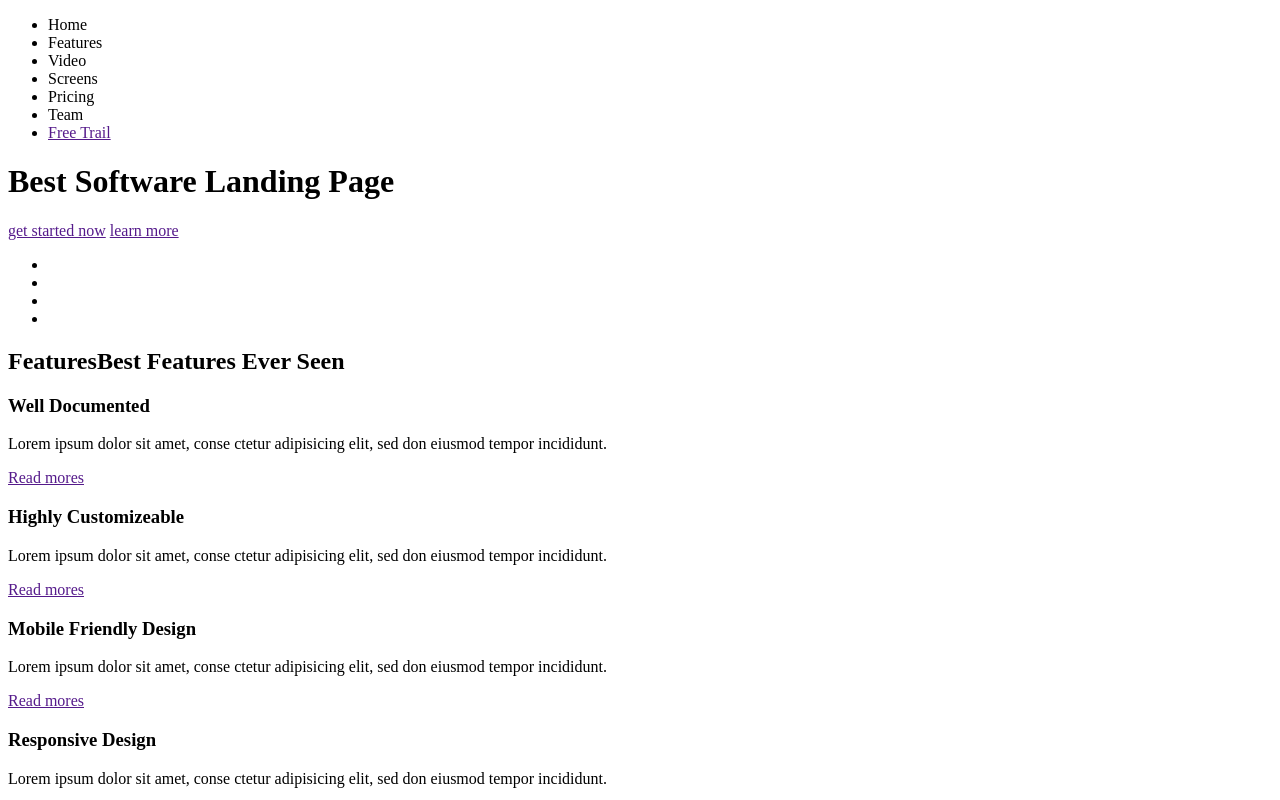
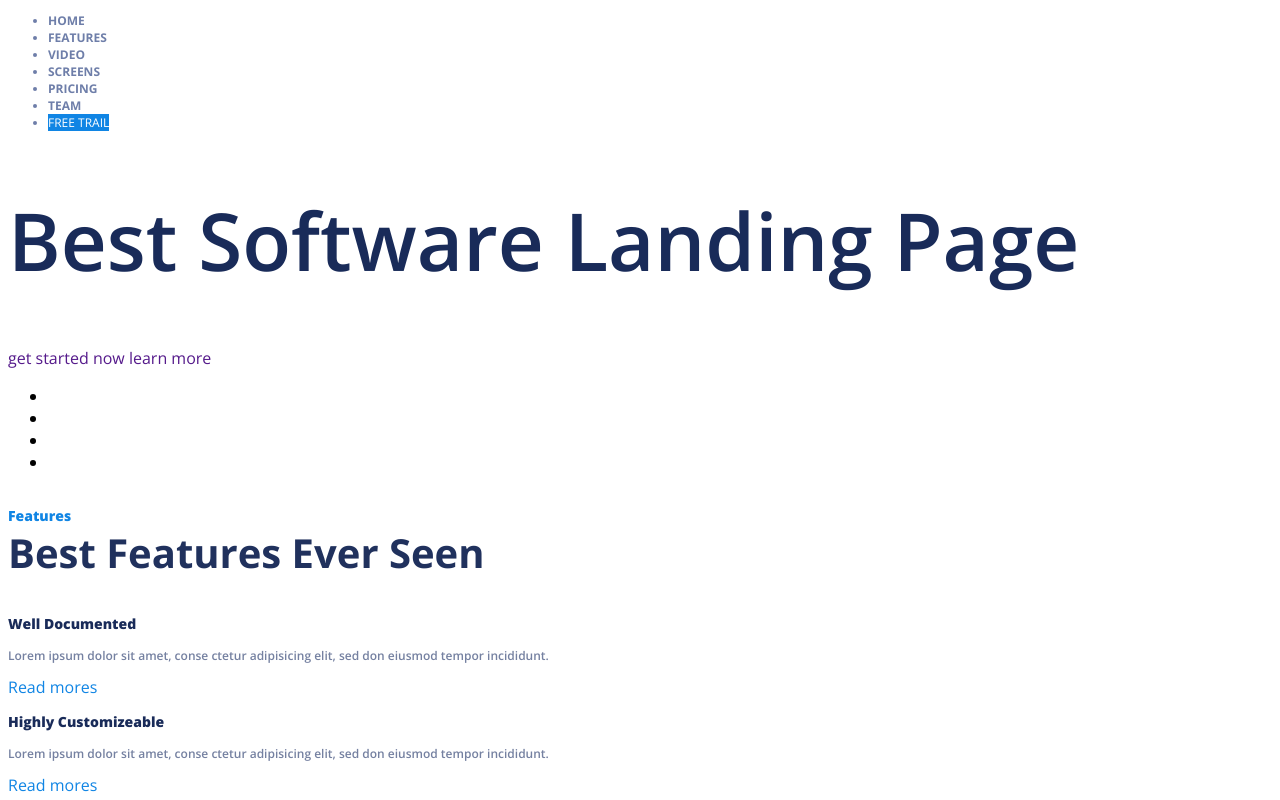
Before and after one commit to t4magotchi/limpon, a plain HTML site: page index.html in a window 1280 px wide. Shown: the top 800 px of the page. Drawn offline with nearby package versions, Linux system fonts and the light colour scheme.

Commit message:
add font

```diff
--- /dev/null
+++ b/css/style.css
@@ -0,0 +1,49 @@
+body{
+    font-family: 'Open Sans', sans-serif;
+}
+a{
+    text-decoration: none;
+}
+
+h1{
+    font-size: 80px;
+    font-weight: 600;
+    color: #192b59;
+}
+.nav{
+    font-size: 12px;
+    font-weight: 700;
+    color: #6e7ea9;
+    text-transform: uppercase ;
+}
+.btn-free{
+    font-weight: 400;
+    color: #fff;
+    background-color: #1085e4;
+}
+.grid h2{
+    font-size: 40px;
+    font-weight: 700;
+    color: #20315d;
+}
+.grid h2 span{
+    font-size: 14px;
+    font-weight: 800;
+    color: #1085e4;
+    display: block;
+}
+.grid-item h3{
+    font-size: 14px;
+    font-weight: 800;
+    color: #192b59;
+}
+.grid-item p{
+    font-size: 12px;
+    font-weight: 600;
+    color: #7581a1;
+}
+.grid-item a{
+    font-size: 16px;
+    font-weight: 400;
+    color: #1085e4;
+}
--- a/index.html
+++ b/index.html
@@ -5,19 +5,22 @@
     <meta http-equiv="X-UA-Compatible" content="IE=edge">
     <meta name="viewport" content="width=device-width, initial-scale=1.0">
     <title>Limpon</title>
+    <link rel="preconnect" href="https://fonts.gstatic.com">
+    <link href="https://fonts.googleapis.com/css2?family=Open+Sans:wght@400;600;700;800&display=swap" rel="stylesheet">
+    <link rel="stylesheet" href="css/style.css">
 </head>
 <body>
-    <div>
+    <div class="page-header">
         <div>
             <a href=""></a>
-            <ul id="nav">
+            <ul class="nav">
                 <li>Home</li>
                 <li>Features</li>
                 <li>Video</li>
                 <li>Screens</li>
                 <li>Pricing</li>
                 <li>Team</li>
-                <li><a href="">Free Trail</a></li>
+                <li><a href="" class="btn-free">Free Trail</a></li>
             </ul>
         </div>
         <h1>Best Software Landing Page</h1>
@@ -26,7 +29,7 @@
             <a href="">learn more</a>
         </div>
     </div>
-    <div>
+    <div class="page-company">
         <ul>
             <li></li>
             <li></li>
@@ -34,46 +37,46 @@
             <li></li>
         </ul>
     </div>
-    <div>
-        <div>
+    <div class="page-grid">
+        <div class="grid">
             <h2><span>Features</span>Best Features Ever Seen</h2>
         </div>
-        <div>
+        <div class="grid-item">
             <div></div>
             <h3>Well Documented</h3>
             <p>Lorem ipsum dolor sit amet, conse
                 ctetur adipisicing elit, sed don eiusmod tempor incididunt.</p>
             <a href="">Read mores</a>
         </div>
-        <div>
+        <div class="grid-item">
             <div></div>
             <h3>Highly Customizeable</h3>
             <p>Lorem ipsum dolor sit amet, conse
                 ctetur adipisicing elit, sed don eiusmod tempor incididunt.</p>
             <a href="">Read mores</a>
         </div>
-        <div>
+        <div class="grid-item">
             <div></div>
             <h3>Mobile Friendly Design</h3>
             <p>Lorem ipsum dolor sit amet, conse
                 ctetur adipisicing elit, sed don eiusmod tempor incididunt.</p>
             <a href="">Read mores</a>
         </div>
-        <div>
+        <div class="grid-item">
             <div></div>
             <h3>Responsive Design</h3>
             <p>Lorem ipsum dolor sit amet, conse
                 ctetur adipisicing elit, sed don eiusmod tempor incididunt.</p>
             <a href="">Read mores</a>
         </div>
-        <div>
+        <div class="grid-item">
             <div></div>
             <h3>Online Support</h3>
             <p>Lorem ipsum dolor sit amet, conse
                 ctetur adipisicing elit, sed don eiusmod tempor incididunt.</p>
             <a href="">Read mores</a>
         </div>
-        <div>
+        <div class="grid-item">
             <div></div>
             <h3>Easy To Edit</h3>
             <p>Lorem ipsum dolor sit amet, conse
@@ -85,7 +88,7 @@
             <p><span>Rosalina Pong</span>-Founder </p>
         </div>
     </div>
-    <div>
+    <div class="page-subscribe">
         <div>
             <div>
                 <h2><span>Subscribe</span>Signup For A Trail</h2>
@@ -96,7 +99,7 @@
             <img src="img/Robot.png" alt="robot">
         </div>
     </div>
-    <div>
+    <div class="page-software">
         <div></div>
         <h2>Grab Your  Software With Amazing  Features</h2>
         <p>Lorem ipsum dolor sit amet, consectetur adipisicing elit, sed do eiusmod tempor incididunt ut labore et dolore matgna aliqua. Ut enim ad minim veniam, quis nostrud exercitation ullamco laboris nisi ut aliquip ex ea commodo consequat. Duis aute irure dolor in reprehenderit in voluptate velit esse cillum.</p>
@@ -107,7 +110,7 @@
             <dd>Lorem ipsum dolor sit amet, consectetur adipisicing elit, sed do eiusmod tempor incididunt ut labore et dolore matgna aliqua. Ut enim ad minim veniam, quis nostrud exercitation ullamco laboris nisi ut aliquip ex ea commodo consequat. Duis aute irure dolor in reprehenderit in voluptate velit esse cillum.</dd>
         </dl>
     </div>
-    <div>
+    <div class="page-stat">
         <div><h2><span>Fun Facts</span>Some Fun Facts About Dashboard</h2></div>
         <ul>
             <li><span>53K</span> Layouts</li>
@@ -116,7 +119,7 @@
             <li><span>120</span> awards\</li>
         </ul>
     </div>
-    <div>
+    <div class="page-app">
         <div>
             <div>
                 <h2>Meet With Future Landingpage</h2>
```
Also changed, not shown: fonts/Open Sans.ttf (added).
